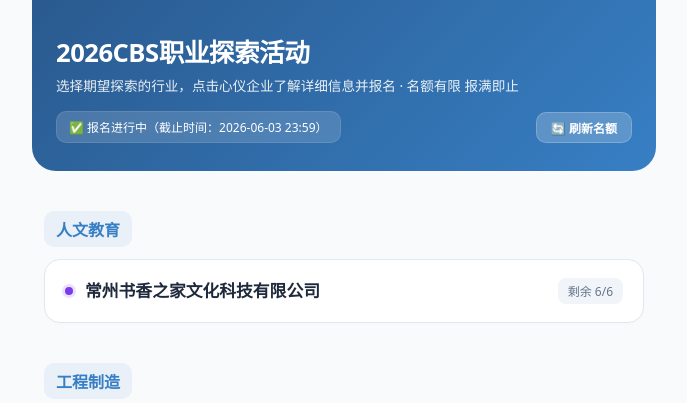
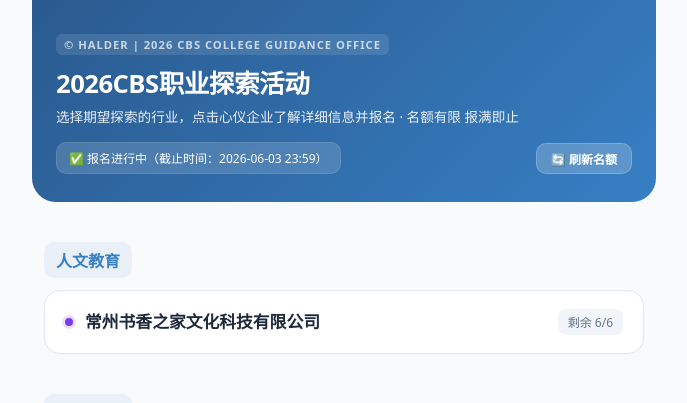
Before and after one commit to halderyun/Career, a Flask app: page / in a window 1280 px wide. Shown: the top 403 px of the page, without its empty margins (296-983 px from the left). Run offline with Flask 3, Linux system fonts and the light colour scheme; data comes from the database, SQL or seed files in the repository; data that the repository does not hold is empty.

Commit message:
Update index.html

```diff
--- a/templates/index.html
+++ b/templates/index.html
@@ -304,6 +304,10 @@
 <div class="container">
     <!-- 顶部状态栏 -->
     <div class="header">
+        <!-- ✨ 新增：置于页面最上方的官方机构微型署名标签 -->
+        <div style="font-size: 0.7rem; font-weight: 600; text-transform: uppercase; letter-spacing: 1px; opacity: 0.75; margin-bottom: 8px; display: inline-block; background: rgba(255,255,255,0.15); padding: 3px 8px; border-radius: 6px;">
+        © Halder | 2026 CBS College Guidance Office
+        </div>
         <h1>2026CBS职业探索活动</h1>
         <p>选择期望探索的行业，点击心仪企业了解详细信息并报名 · 名额有限 报满即止</p>
         <div class="header-tools">
```
